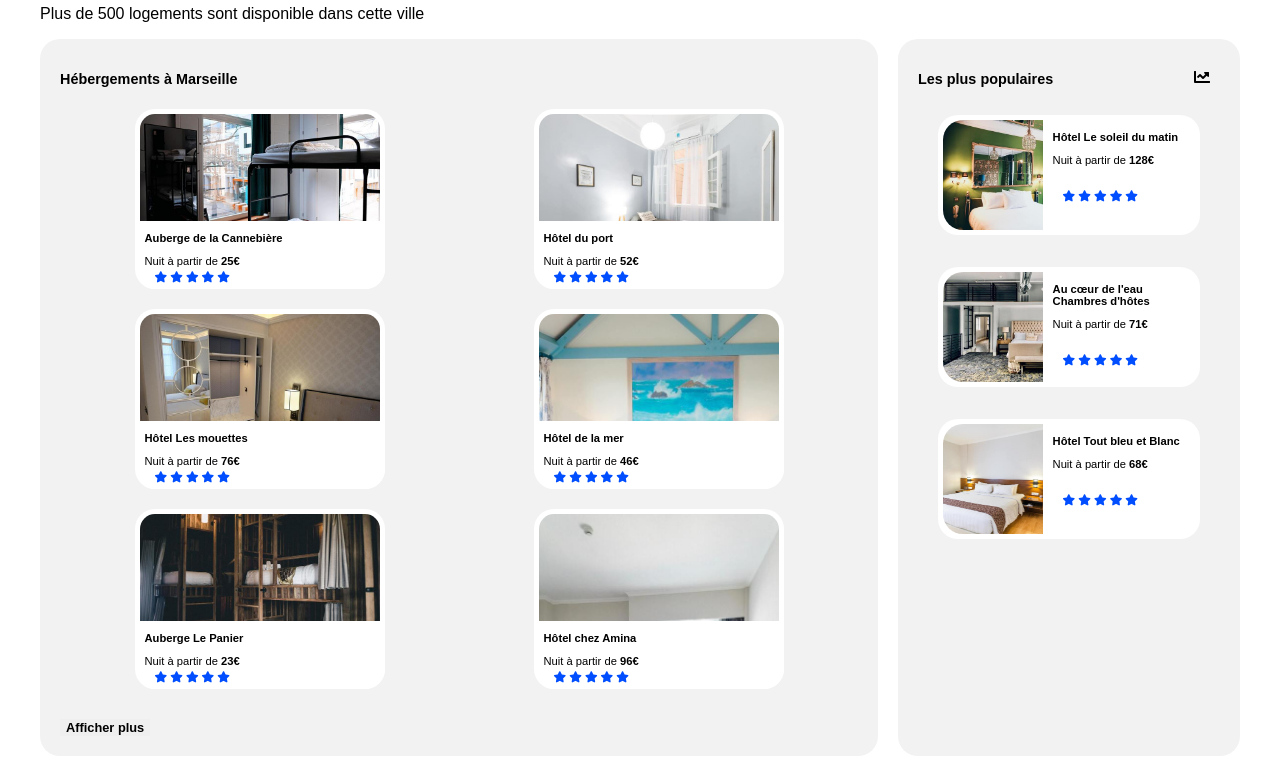
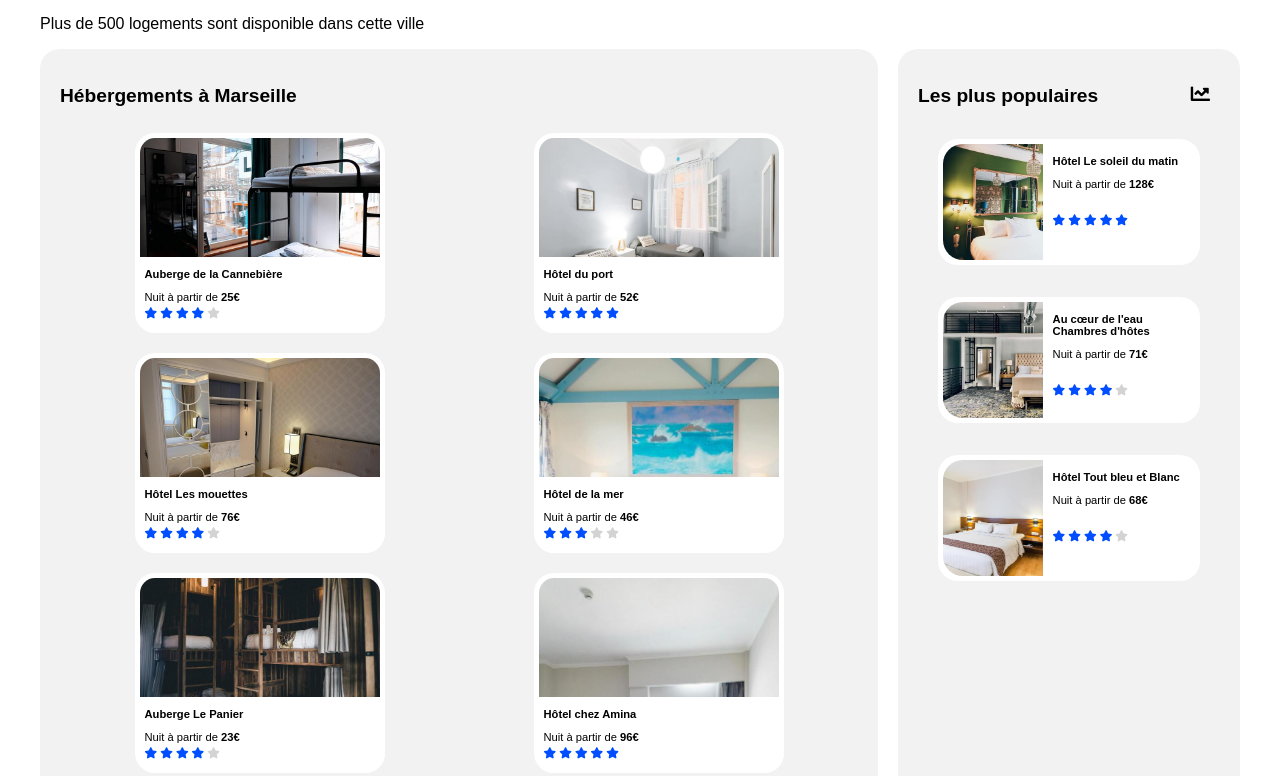
Before and after one commit to MatthisBouthemy44/P2_Matthis_Bouthemy, a plain HTML site: page index.html in a window 1280 px wide. Shown: the part 337-1113 px from the top of the page. Drawn offline with Linux system fonts and the light colour scheme; a web font is replaced by a local one.

Commit message:
Finished projet 1.0

```diff
--- a/index.html
+++ b/index.html
@@ -66,7 +66,7 @@
                                     <i class="fas fa-star"></i>
                                     <i class="fas fa-star"></i>
                                     <i class="fas fa-star"></i>
-                                    <i class="fas fa-star"></i>
+                                    <i class="fas fa-star gray"></i>
                                 </span>
                             </figcaption>
                         </figure>
@@ -102,7 +102,7 @@
                                     <i class="fas fa-star"></i>
                                     <i class="fas fa-star"></i>
                                     <i class="fas fa-star"></i>
-                                    <i class="fas fa-star"></i>
+                                    <i class="fas fa-star gray"></i>
                                 </span>
                             </figcaption>
                         </figure>
@@ -118,8 +118,8 @@
                                     <i class="fas fa-star"></i>
                                     <i class="fas fa-star"></i>
                                     <i class="fas fa-star"></i>
-                                    <i class="fas fa-star"></i>
-                                    <i class="fas fa-star"></i>
+                                    <i class="fas fa-star gray"></i>
+                                    <i class="fas fa-star gray"></i>
                                 </span>
                             </figcaption>
                         </figure>
@@ -137,7 +137,7 @@
                                     <i class="fas fa-star"></i>
                                     <i class="fas fa-star"></i>
                                     <i class="fas fa-star"></i>
-                                    <i class="fas fa-star"></i>
+                                    <i class="fas fa-star gray"></i>
                                 </span>
                             </figcaption>
                         </figure>
@@ -201,7 +201,7 @@
                                     <i class="fas fa-star"></i>
                                     <i class="fas fa-star"></i>
                                     <i class="fas fa-star"></i>
-                                    <i class="fas fa-star"></i>
+                                    <i class="fas fa-star gray"></i>
                                 </span>
                             </figcaption>
                         </figure>
@@ -218,7 +218,7 @@
                                 <i class="fas fa-star"></i>
                                 <i class="fas fa-star"></i>
                                 <i class="fas fa-star"></i>
-                                <i class="fas fa-star"></i>
+                                <i class="fas fa-star gray"></i>
                             </span>
                             </figcaption>
                         </figure>
--- a/style.css
+++ b/style.css
@@ -27,7 +27,7 @@
     font-size: 1.1rem;
 }
 h2 {
-    font-size: 0.9rem;
+    font-size: 1.2em;
 }
 h3 {
     font-size: 0.7rem;
@@ -135,7 +135,7 @@
     justify-content: space-around;
     background-color: #fff;
     border-radius: 20px;
-    height: 180px;
+    height: 200px;
     width: 250px;
     margin: 10px;
     overflow:hidden;
@@ -163,7 +163,6 @@
 .stars {
     color: #004eff;
     font-size: 0.7em;
-    margin-left: 10px;
     margin-top: 10px;
 }
 
@@ -173,6 +172,9 @@
 	font-weight: bold;
     border: none;
     margin: 20px auto 0 auto;
+}
+.gray{
+    color: lightgray;
 }
 
 
@@ -196,13 +198,14 @@
     justify-content: space-between;
 }
 .populaire-title i{
+    font-size: 1.2em;
     margin-right: 30px;
-    margin-top: 10px;
+    margin-top: 15px;
 }
 .card1 {
     display: flex;
     flex-direction: row;
-    height: 110px;
+    height: 116px;
     background-color: #fff;
     border-radius: 20px;
     padding-top: 5px;
@@ -321,6 +324,10 @@
 .fig50 .actvities-image img {
     width: 100%;
     height: auto;
+}
+#activities h3{
+    margin-left: 10px;
+    margin-top: 15px;
 }
 
 
```
